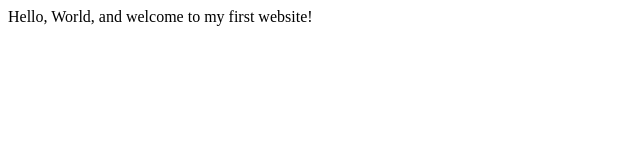
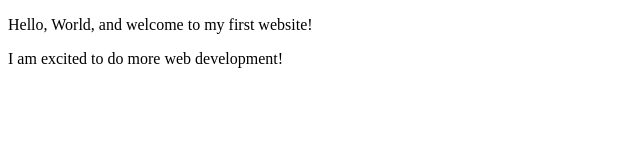
Before and after one commit to ryanf-dev/inro-website, a plain HTML site: page index.html in a window 1280 px wide. Shown: the whole page, without its empty margins (0-640 px from the left). Drawn offline with Linux system fonts and the light colour scheme.

Commit message:
I added a meta and p element, changed title

```diff
--- a/index.html
+++ b/index.html
@@ -3,9 +3,11 @@
     <head>
         <meta charset="utf-8">
         <meta name="viewport" content="width=device-width, initial-scale=1.0">
-        <title>My First Website</title>
+        <meta author= "Ryan">
+        <title>Web Developer Ryan's First Website</title>
     </head>
     <body>
-       Hello, World, and welcome to my first website!
+       <p>Hello, World, and welcome to my first website!</p>
+       <p>I am excited to do more web development!</p>
     </body>
 </html>
```
